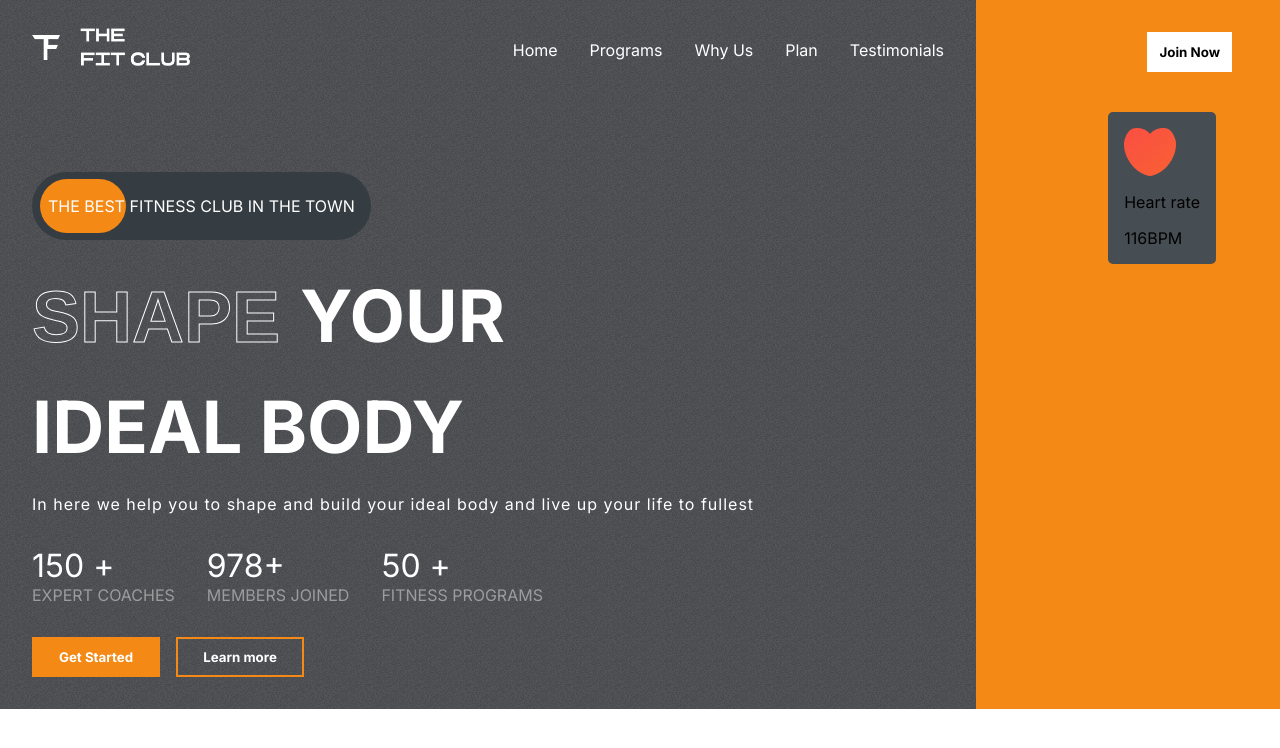
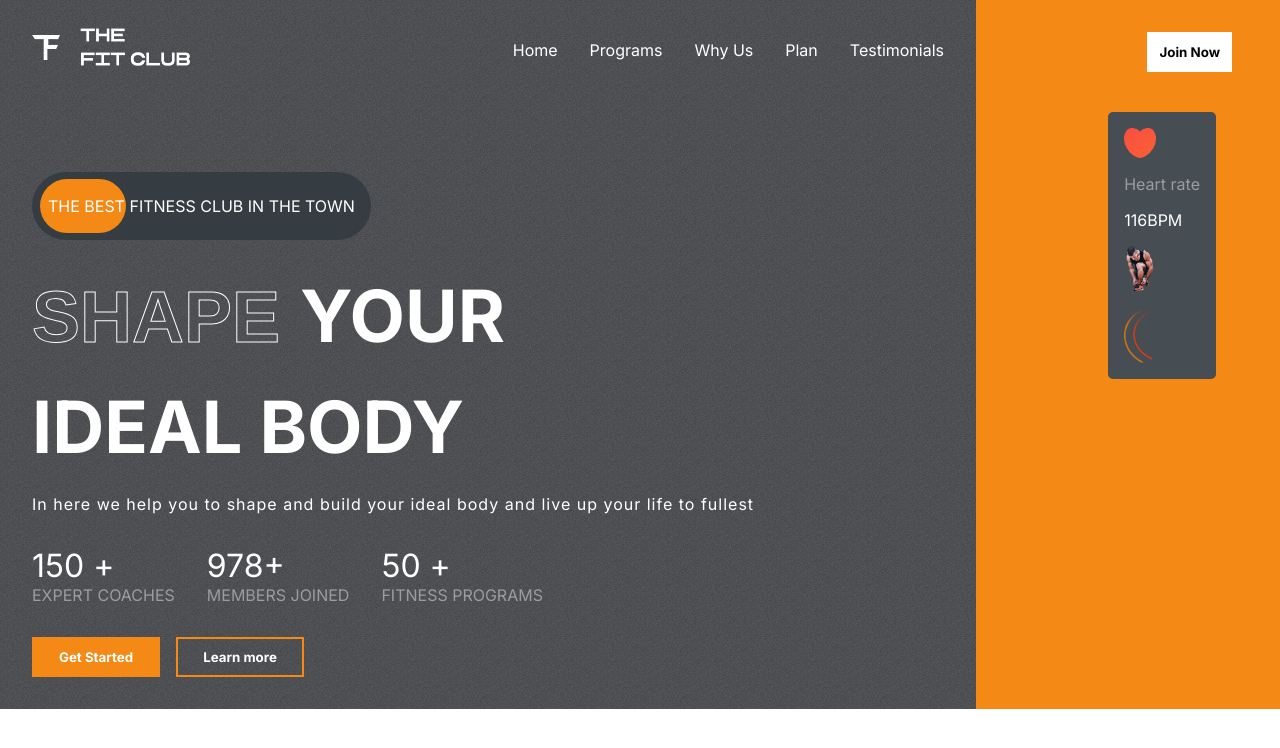
Before and after one commit to Tiyasha22/fitness-club, a React (Create React App) app: page / in a window 1280 px wide. Shown: the top 748 px of the page. Built offline with nearby package versions, Linux system fonts and the light colour scheme.

Commit message:
Hero section css added

```diff
--- a/src/components/Hero/Hero.css
+++ b/src/components/Hero/Hero.css
@@ -108,4 +108,13 @@
   right: 4rem;
   top: 7rem;
 }
-.heart-rate>span:nth-of-type()
+.heart-rate > :nth-child(2) {
+  color: var(--gray);
+}
+.heart-rate > :nth-child(3) {
+  color: white;
+  font-size: 1rem;
+}
+.heart-rate>img {
+  width: 2rem;
+}
--- a/src/components/Hero/Hero.jsx
+++ b/src/components/Hero/Hero.jsx
@@ -51,8 +51,14 @@ const Hero = () => {
       <div className="right-h">
         <button className="btn">Join Now</button>
         <div className="heart-rate">
-          <img src={Heart} alt=""/>
-          <span>Heart rate</span><span>116BPM</span>
+          <img src={Heart} alt="" />
+          <span>Heart rate</span>
+          <span>116BPM</span>
+
+
+          <img src={hero_image} alt="Banner Image" className="hero-image"/>
+
+          <img src={hero_image_back} alt="" className="hero-image-back"/>
         </div>
       </div>
     </div>
```
